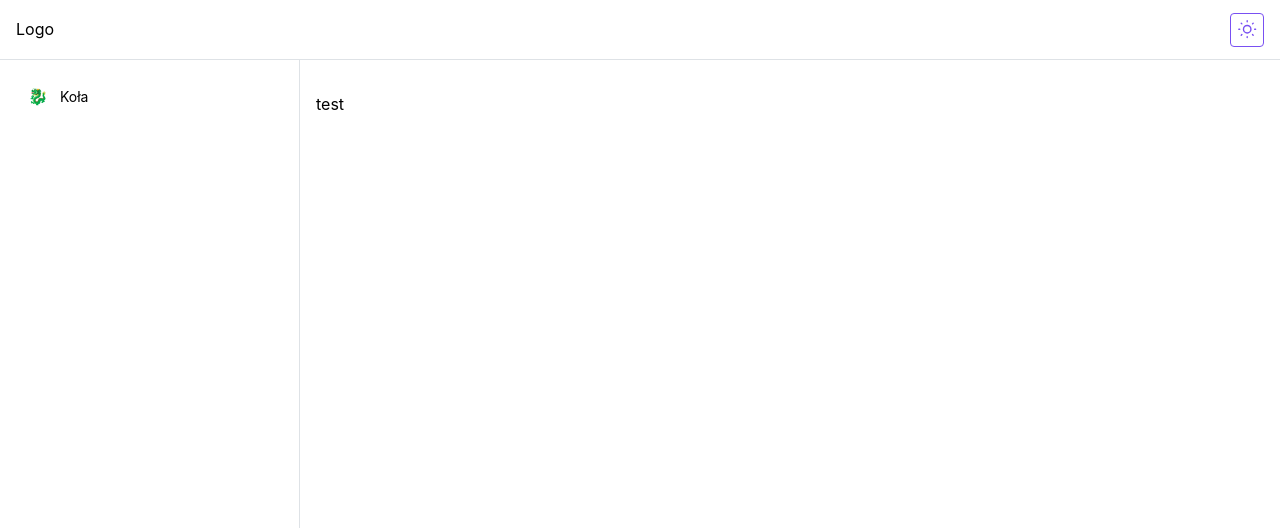
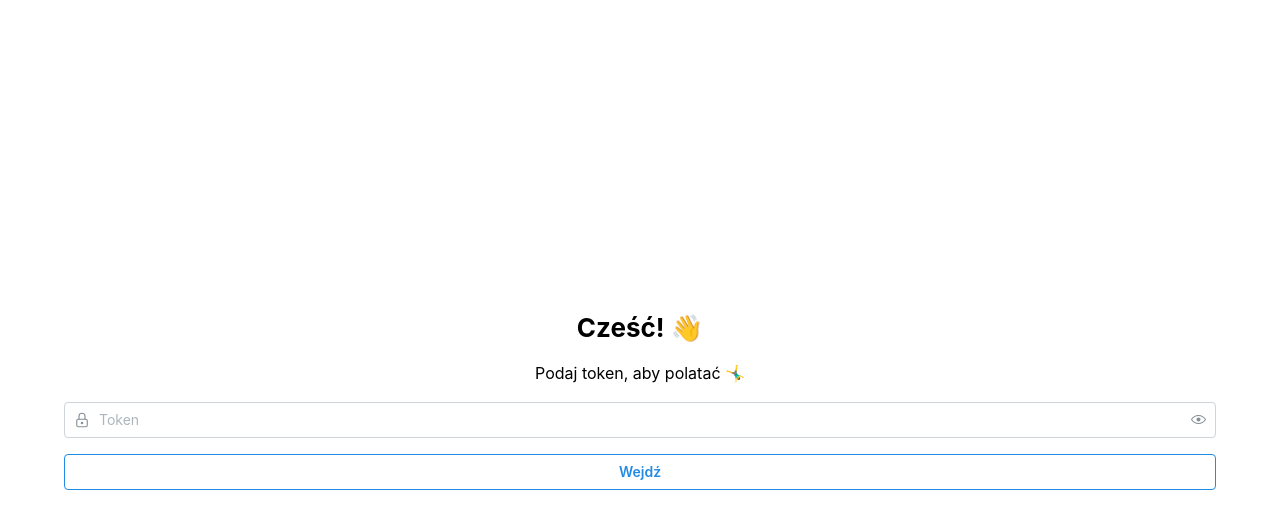
Before and after one commit to Aberratio/aerial-client, a Next.js app: page /hammock in a window 1280 px wide. Shown: the top 528 px of the page. Built offline with nearby package versions, Linux system fonts and the light colour scheme; no server answers.

Commit message:
add token

```diff
--- /dev/null
+++ b/app/action.ts
@@ -0,0 +1,14 @@
+'use server';
+
+import { cookies } from 'next/headers';
+
+export async function createLocaleCookie(token: string) {
+  const cookieStore = await cookies();
+
+  if (token === '') {
+    return;
+  }
+  if (token === process.env.NEXT_PUBLIC_TOKEN) {
+    cookieStore.set('token', token as string);
+  }
+}
--- a/app/layout.tsx
+++ b/app/layout.tsx
@@ -2,8 +2,10 @@ import '@mantine/core/styles.css';
 import '@mantine/carousel/styles.css';
 
 import React from 'react';
+import { cookies } from 'next/headers';
 import { ColorSchemeScript, mantineHtmlProps, MantineProvider } from '@mantine/core';
 import { AppShell } from '@/components/AppShell/AppShell';
+import { Login } from '@/components/Login/Login';
 import { theme } from '../theme';
 
 export const metadata = {
@@ -11,7 +13,10 @@ export const metadata = {
   description: 'Aerial sports library',
 };
 
-export default function RootLayout({ children }: { children: any }) {
+export default async function RootLayout({ children }: { children: any }) {
+  const cookieStore = await cookies();
+  const token = cookieStore.get('token');
+
   return (
     <html lang="pl" {...mantineHtmlProps}>
       <head>
@@ -24,7 +29,11 @@ export default function RootLayout({ children }: { children: any }) {
       </head>
       <body>
         <MantineProvider theme={theme}>
-          <AppShell>{children}</AppShell>
+          {token?.value !== process.env.NEXT_PUBLIC_TOKEN ? (
+            <Login />
+          ) : (
+            <AppShell>{children}</AppShell>
+          )}
         </MantineProvider>
       </body>
     </html>
--- /dev/null
+++ b/components/Login/Login.tsx
@@ -0,0 +1,28 @@
+'use client';
+
+import { useState } from 'react';
+import { IconLock } from '@tabler/icons-react';
+import { Button, Flex, PasswordInput, Text, Title } from '@mantine/core';
+import { createLocaleCookie } from '@/app/action';
+
+export const Login = () => {
+  const icon = <IconLock size={18} stroke={1.5} />;
+  const [token, setToken] = useState('');
+
+  return (
+    <Flex direction="column" gap="md" justify="center" align="center" h="100vh" w="90vw" m="auto">
+      <Title order={2}>Cześć! 👋</Title>
+      <Text>Podaj token, aby polatać 🤸‍♂️</Text>
+      <PasswordInput
+        name="token"
+        leftSection={icon}
+        style={{ width: '100%' }}
+        placeholder="Token"
+        onChange={(e) => setToken(e.target.value)}
+      />
+      <Button w="100%" variant="outline" type="submit" onClick={() => createLocaleCookie(token)}>
+        Wejdź
+      </Button>
+    </Flex>
+  );
+};
```
Also changed, not shown: components/Login/CookieSetter.tsx (added, +11 -0 lines).
